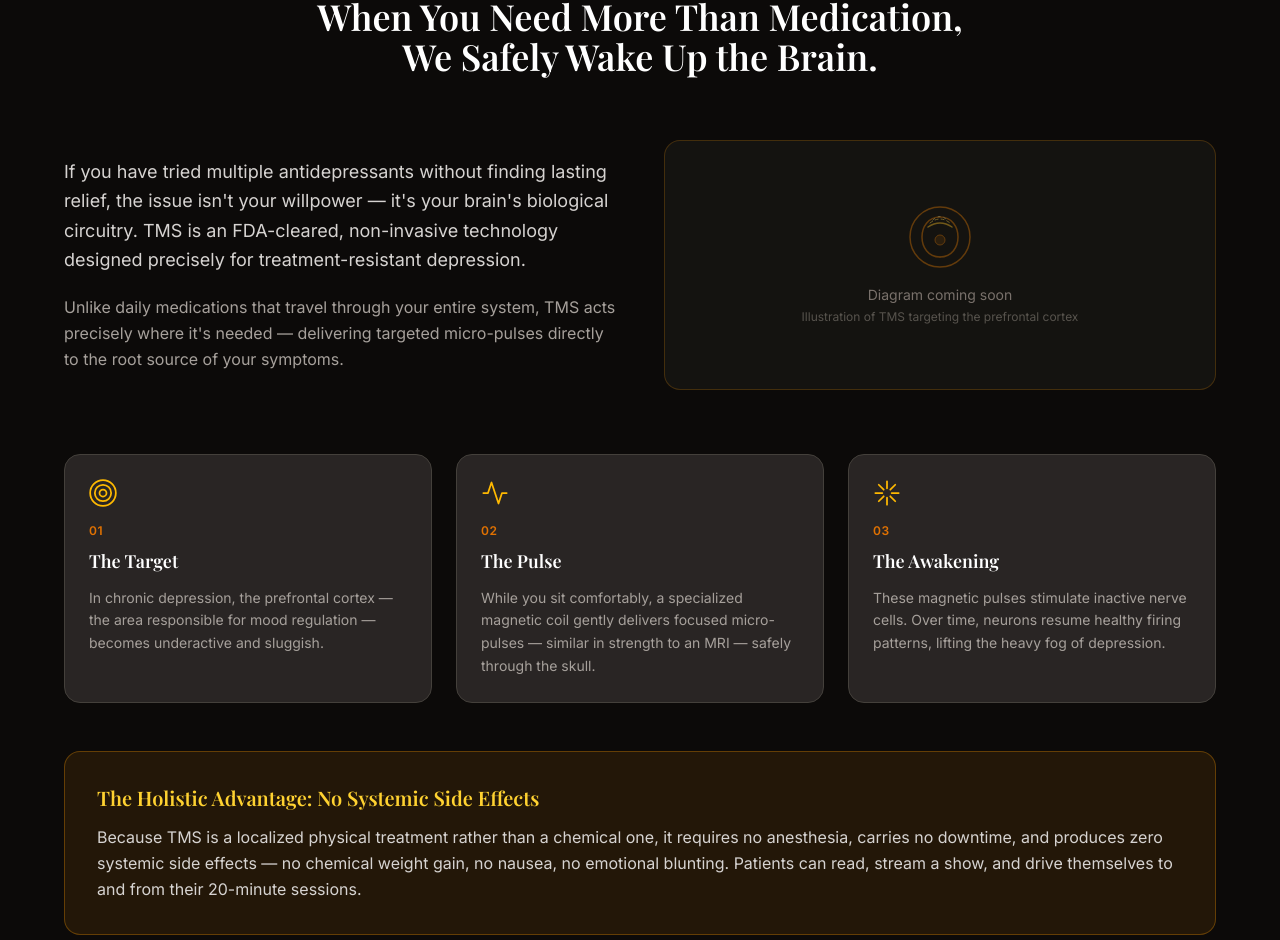
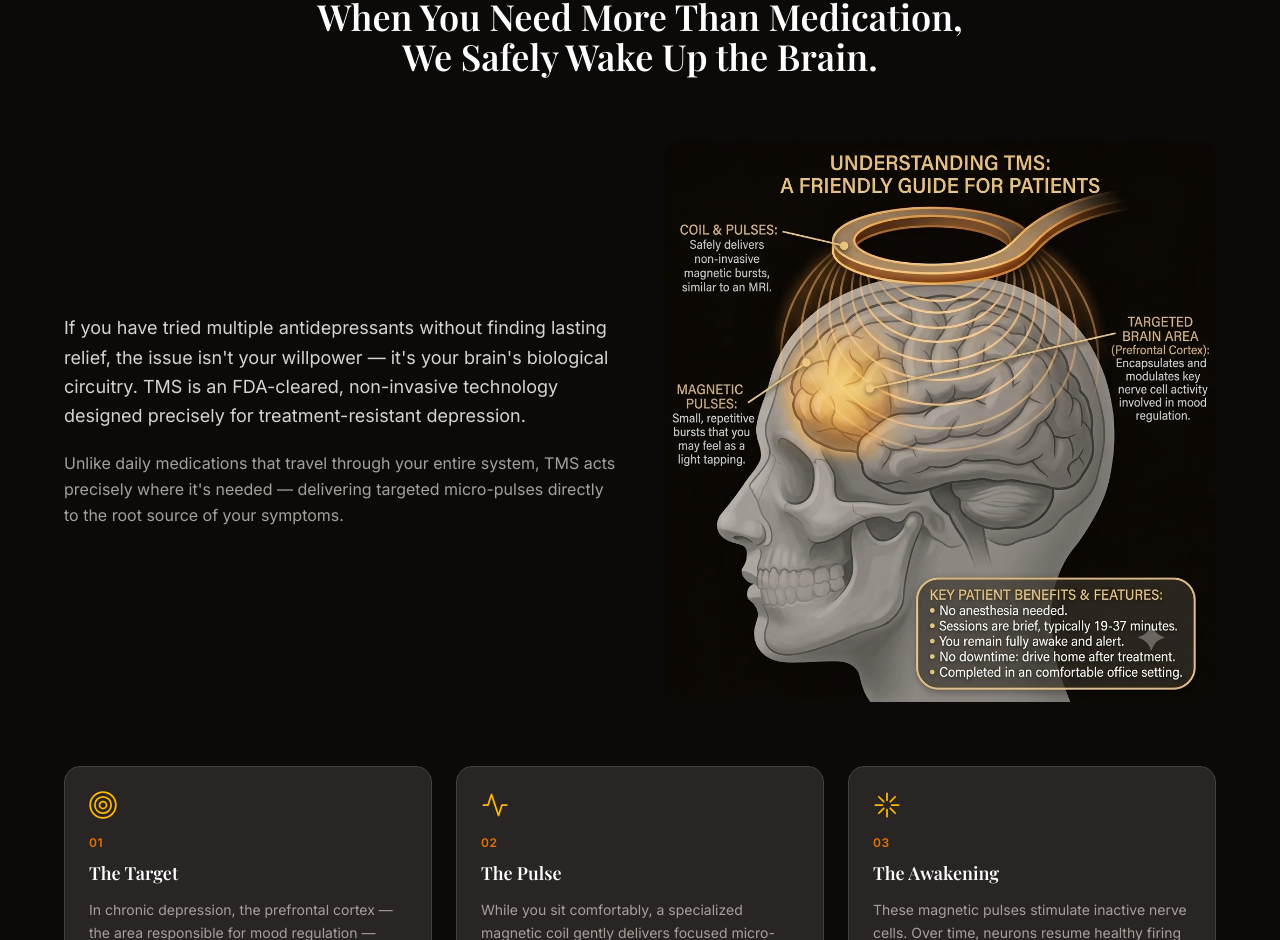
Before and after one commit to haramrit09k/axial-holistic-dep, a Next.js app: page / in a window 1280 px wide. Shown: the part 6738-7678 px from the top of the page. Built offline with nearby package versions, Linux system fonts and the light colour scheme.

Commit message:
Add TMS diagram image and replace placeholder
Co-Authored-By: Claude Sonnet 4.6 <noreply@anthropic.com>
Claude-Session: https://claude.ai/code/session_016hzh5MP5fkovxkqXhJahNy

```diff
--- a/app/page.tsx
+++ b/app/page.tsx
@@ -690,22 +690,13 @@ export default function Home() {
                   Unlike daily medications that travel through your entire system, TMS acts precisely where it&apos;s needed — delivering targeted micro-pulses directly to the root source of your symptoms.
                 </p>
               </div>
-              <div
-                className="rounded-2xl border border-amber-500/20 bg-stone-900/60 flex flex-col items-center justify-center py-16 px-8 text-center"
-                data-animate
-                data-delay="100"
-              >
-                <svg width="64" height="64" viewBox="0 0 64 64" fill="none" className="mb-4 opacity-40" aria-hidden="true">
-                  <circle cx="32" cy="32" r="30" stroke="#d97706" strokeWidth="1.5" />
-                  <path d="M32 12 C20 12 14 22 14 32 C14 42 20 52 32 52" stroke="#d97706" strokeWidth="1.5" strokeLinecap="round" />
-                  <path d="M32 12 C44 12 50 22 50 32 C50 42 44 52 32 52" stroke="#d97706" strokeWidth="1.5" strokeLinecap="round" />
-                  <path d="M20 22 Q32 14 44 22" stroke="#fbbf24" strokeWidth="1.5" strokeLinecap="round" />
-                  <path d="M22 18 Q32 10 42 18" stroke="#fcd34d" strokeWidth="1" strokeLinecap="round" strokeDasharray="3 3" />
-                  <path d="M25 15 Q32 8 39 15" stroke="#fde68a" strokeWidth="1" strokeLinecap="round" strokeDasharray="2 4" />
-                  <circle cx="32" cy="35" r="5" fill="#d97706" fillOpacity="0.3" stroke="#d97706" strokeWidth="1" />
-                </svg>
-                <p className="text-stone-500 text-sm">Diagram coming soon</p>
-                <p className="text-stone-600 text-xs mt-1">Illustration of TMS targeting the prefrontal cortex</p>
+              <div className="rounded-2xl overflow-hidden" data-animate data-delay="100">
+                {/* eslint-disable-next-line @next/next/no-img-element */}
+                <img
+                  src="/tms-diagram.png"
+                  alt="TMS therapy diagram showing magnetic coil delivering pulses to the prefrontal cortex"
+                  className="w-full h-auto"
+                />
               </div>
             </div>
 
```
Also changed, not shown: public/tms-diagram.png (added).
